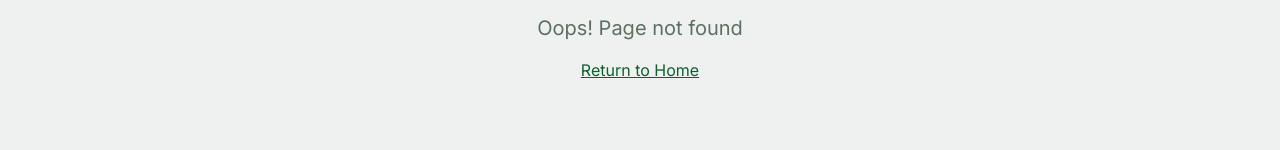
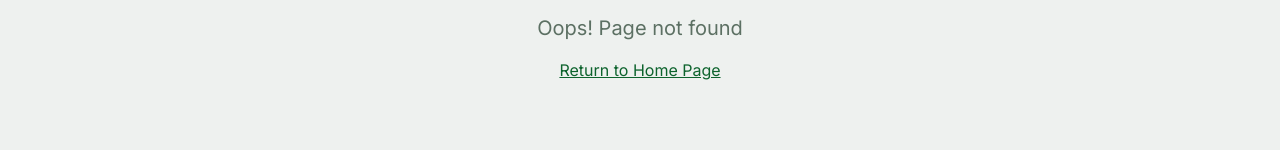
Before and after one commit to 254Jumah/valuablebrands, a Next.js app: page /NotFound in a window 1280 px wide. Shown: the part 380-530 px from the top of the page. Built offline with nearby package versions, Linux system fonts and the light colour scheme.

Commit message:
sent now

```diff
--- a/src/app/(public)/NotFound/page.jsx
+++ b/src/app/(public)/NotFound/page.jsx
@@ -21,7 +21,7 @@ const NotFound = () => {
           Oops! Page not found
         </p>
         <Link href="/" className="text-primary underline hover:text-primary/90">
-          Return to Home
+          Return to Home Page
         </Link>
       </div>
     </div>
```
